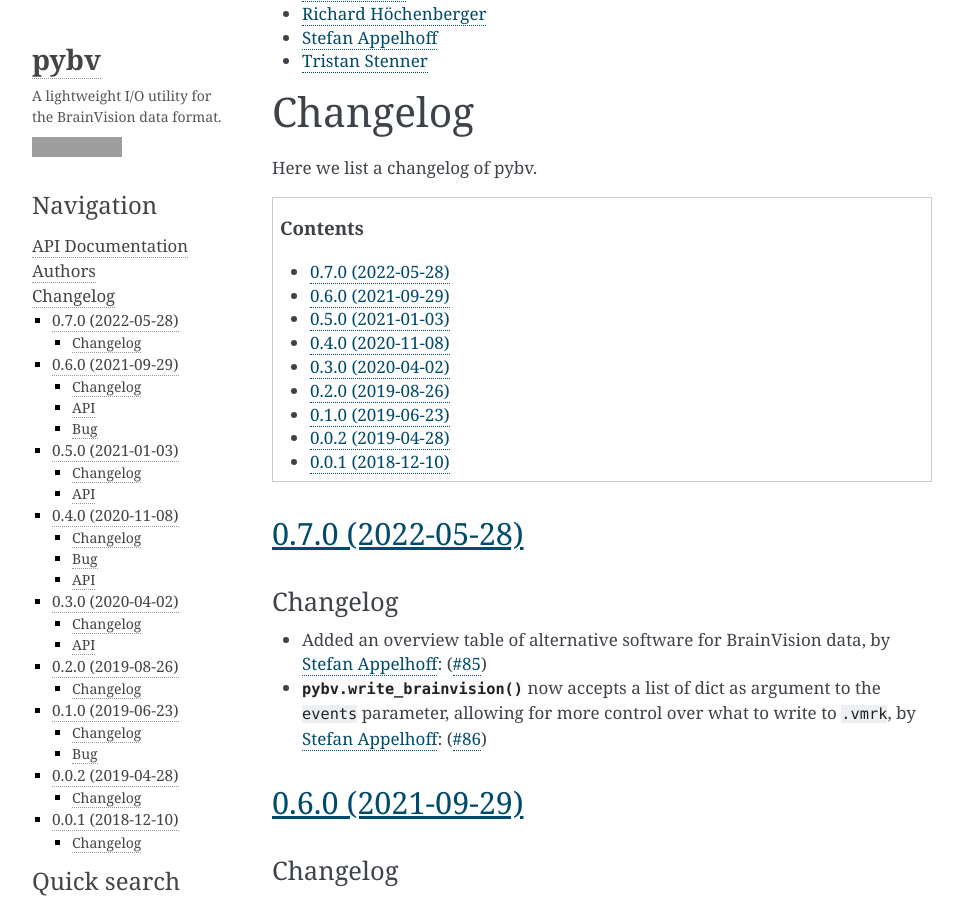
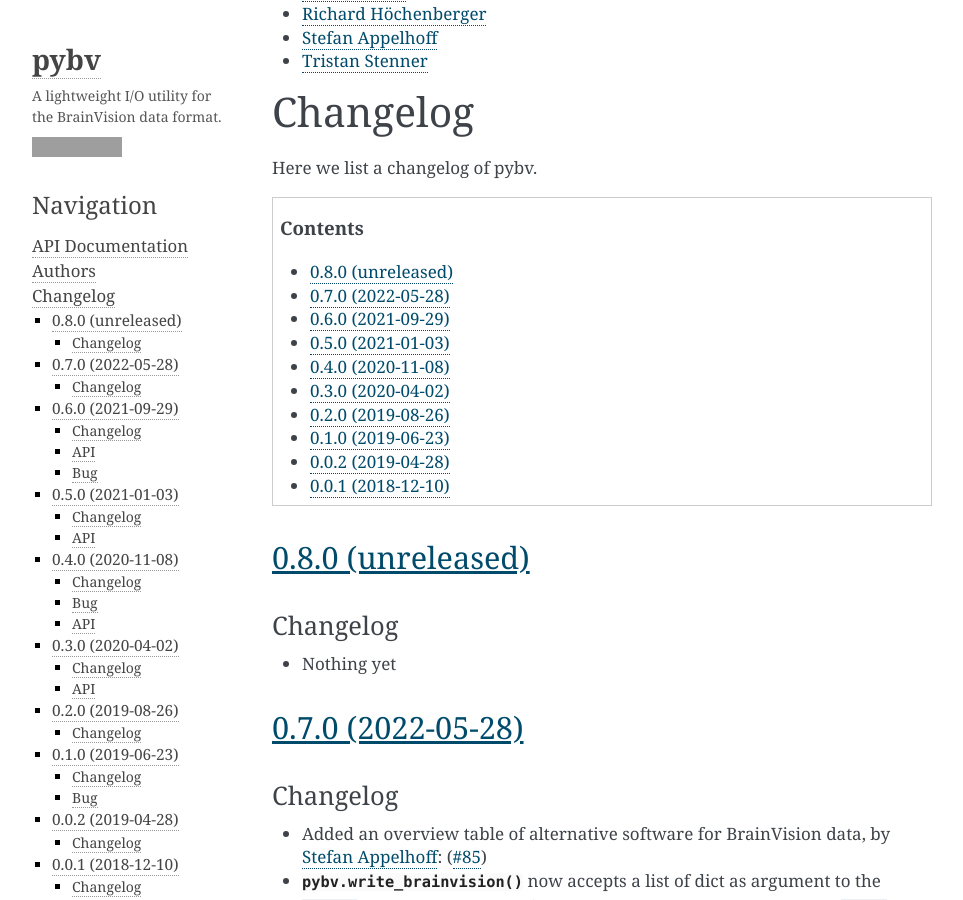
Before and after one commit to bids-standard/pybv, a Sphinx documentation site: the page built from docs/changelog.rst, in a window 1280 px wide and 900 px high, scrolled down 261 px. Shown: the whole window, without its empty margins (148-1111 px from the left). Built offline with Sphinx 7.4.7, drawn with Linux system fonts in a browser that asks for light colours; grey boxes are pictures that could not be loaded.

Commit message:
start developing 0.8.0

```diff
--- a/docs/changelog.rst
+++ b/docs/changelog.rst
@@ -26,6 +26,13 @@
 .. contents:: Contents
    :local:
    :depth: 1
+
+0.8.0 (unreleased)
+==================
+
+Changelog
+~~~~~~~~~
+- Nothing yet
 
 0.7.0 (2022-05-28)
 ==================
--- a/pybv/__init__.py
+++ b/pybv/__init__.py
@@ -1,7 +1,7 @@
 """A lightweight I/O utility for the BrainVision data format."""
 
 
-__version__ = '0.7.0'
+__version__ = '0.8.0.dev0'
 from .io import write_brainvision
 
 __all__ = ['write_brainvision']
```
Also changed, not shown: 3 other files.
